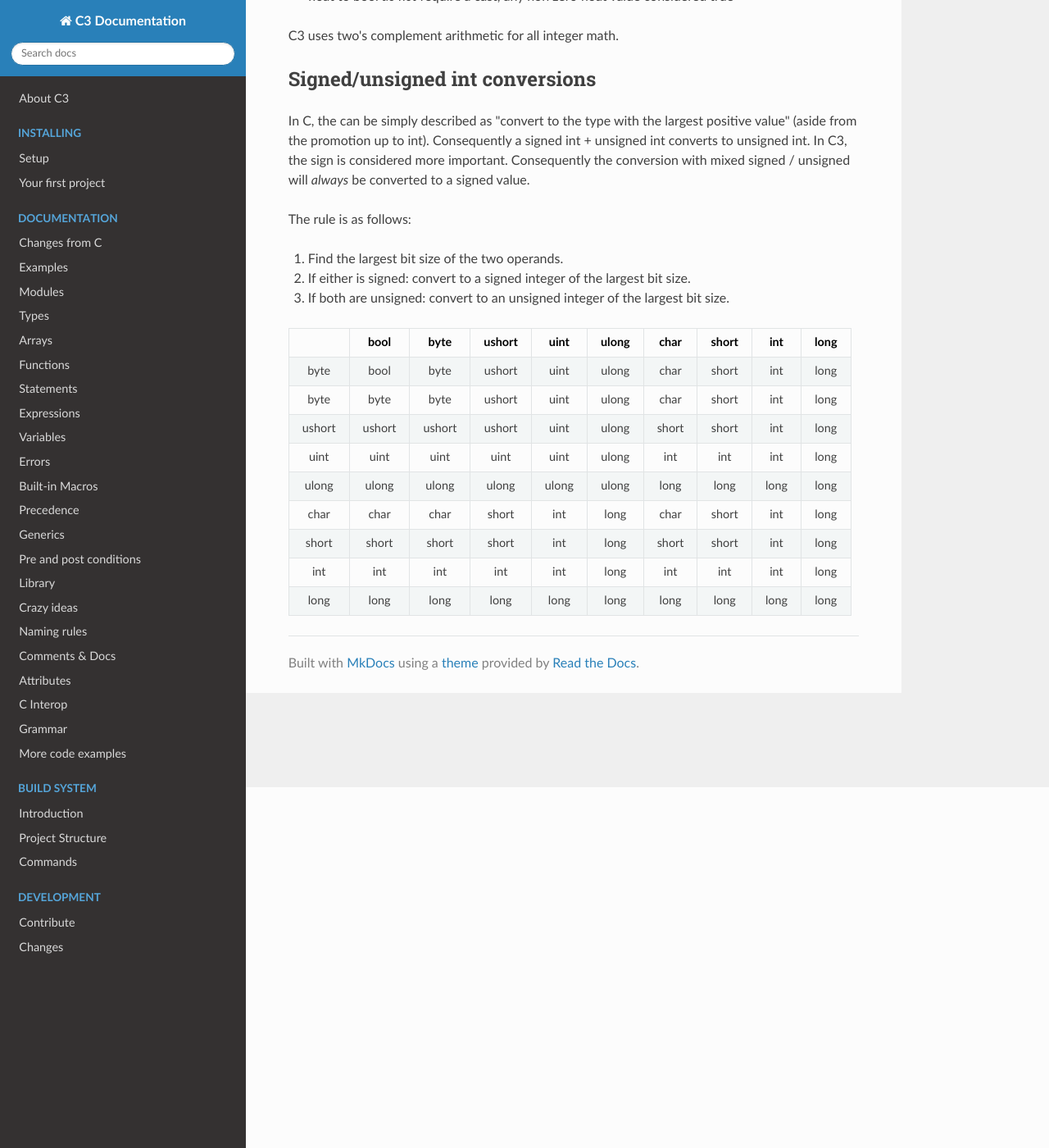
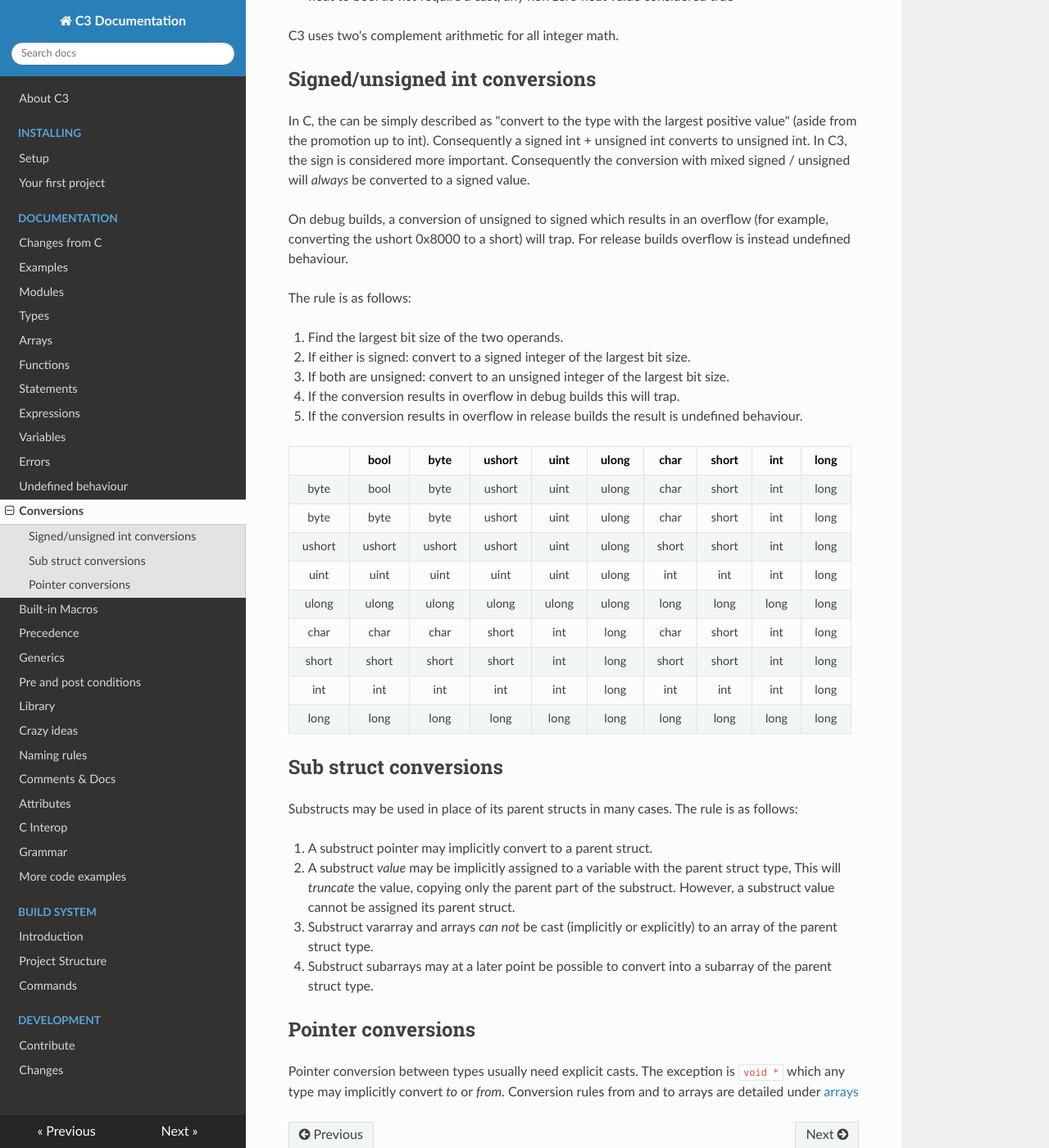
Before and after one commit to c3lang/c3docs-old, an MkDocs documentation site: the page built from docs/conversion.md, in a window 1280 px wide and 1400 px high, scrolled down 440 px. Shown: the whole window at 82% size. Built offline with MkDocs 1.6.1, drawn with Linux system fonts in a browser that asks for light colours; nearby versions of some CDN libraries; some of the changed text lies outside the part shown.

Commit message:
Added conversions and undefined behaviour.

```diff
--- a/docs/conversion.md
+++ b/docs/conversion.md
@@ -18,11 +18,16 @@ C3 uses two's complement arithmetic for all integer math.
 
 In C, the can be simply described as "convert to the type with the largest positive value" (aside from the promotion up to int). Consequently a signed int + unsigned int converts to unsigned int. In C3, the sign is considered more important. Consequently the conversion with mixed signed / unsigned will *always* be converted to a signed value.
 
+On debug builds, a conversion of unsigned to signed which results in an overflow (for example, converting the ushort 0x8000 to a short) will trap. For release builds overflow is instead undefined behaviour.
+
+
 The rule is as follows:
 
 1. Find the largest bit size of the two operands.
 2. If either is signed: convert to a signed integer of the largest bit size.
 3. If both are unsigned: convert to an unsigned integer of the largest bit size.
+4. If the conversion results in overflow in debug builds this will trap.
+5. If the conversion results in overflow in release builds the result is undefined behaviour.
 
 |  | bool | byte | ushort | uint  | ulong | char | short | int | long |
 |:-:|:-:|:-:|:-:|:-:|:-:|:-:|:-:|:-:|:-:|
@@ -35,3 +40,16 @@ The rule is as follows:
 | short | short | short | short | int | long | short | short | int | long |
 | int | int | int | int | int | long | int | int | int | long |
 | long | long | long | long | long | long | long | long | long | long |
+
+## Sub struct conversions
+
+Substructs may be used in place of its parent structs in many cases. The rule is as follows:
+
+1. A substruct pointer may implicitly convert to a parent struct.
+2. A substruct *value* may be implicitly assigned to a variable with the parent struct type, This will *truncate* the value, copying only the parent part of the substruct. However, a substruct value cannot be assigned its parent struct.
+3. Substruct vararray and arrays *can not* be cast (implicitly or explicitly) to an array of the parent struct type.
+4. Substruct subarrays may at a later point be possible to convert into a subarray of the parent struct type.
+
+## Pointer conversions
+
+Pointer conversion between types usually need explicit casts. The exception is `void *` which any type may implicitly convert *to* or *from*. Conversion rules from and to arrays are detailed under [arrays](../arrays)
--- a/mkdocs.yml
+++ b/mkdocs.yml
@@ -15,6 +15,8 @@ nav:
     - Expressions: 'expressions.md'
     - Variables: 'variables.md'
     - Errors: 'errorhandling.md'
+    - Undefined behaviour: 'undefinedbehaviour.md'
+    - Conversions: 'conversion.md'
     - Built-in Macros: 'builtinmacros.md'
     - Precedence: 'precedence.md'
     - Generics: 'generics.md'
```
Also changed, not shown: other parts of docs/conversion.md (+1 -1 lines), docs/changes.md (+5 -1 lines), docs/index.md (+1 -1 lines), docs/undefinedbehaviour.md (added, +62 -0 lines).
